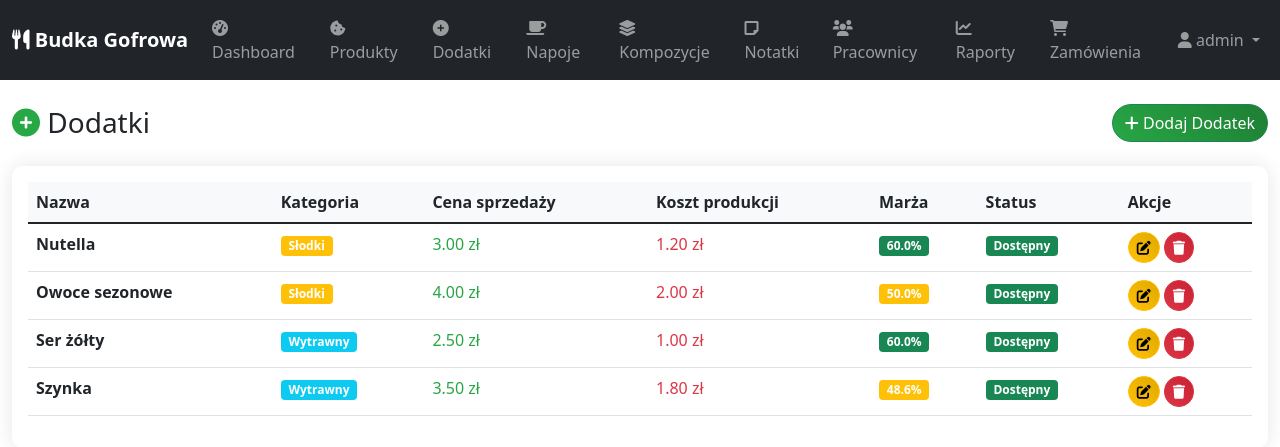
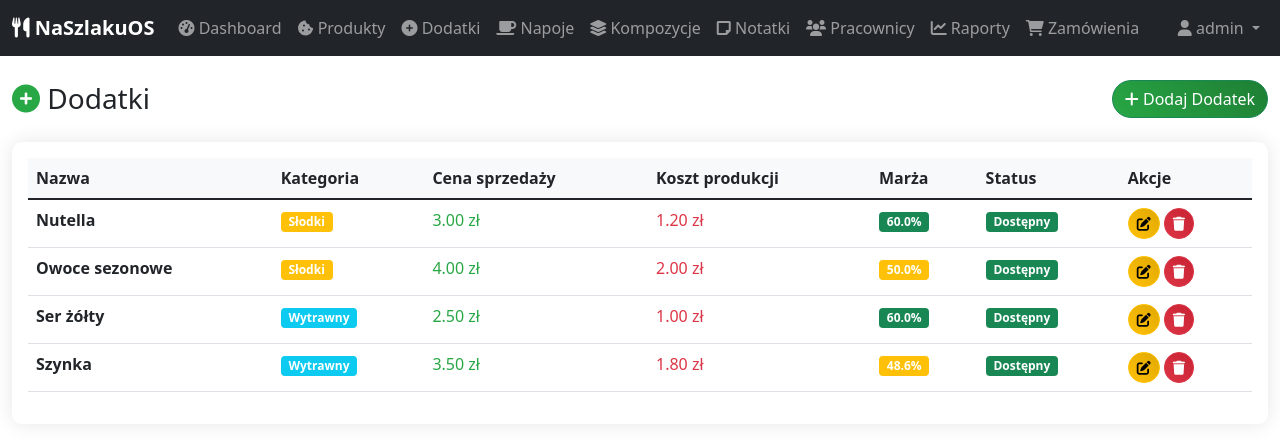
Before and after one commit to Pat-here/Waffle-v3.0, a Flask app: page /dodatki in a window 1280 px wide. Shown: the top 447 px of the page. Run offline with Flask 3, Linux system fonts and the light colour scheme; a user stored in the database is signed in; data comes from the database, SQL or seed files in the repository.

Commit message:
Update base.html

```diff
--- a/templates/base.html
+++ b/templates/base.html
@@ -13,7 +13,7 @@
     <nav class="navbar navbar-expand-lg navbar-dark bg-dark">
         <div class="container-fluid">
             <a class="navbar-brand" href="{{ url_for('dashboard') }}">
-                <i class="fas fa-utensils"></i> Budka Gofrowa
+                <i class="fas fa-utensils"></i> NaSzlakuOS
             </a>
 
             <button class="navbar-toggler" type="button" data-bs-toggle="collapse" data-bs-target="#navbarNav">
```
